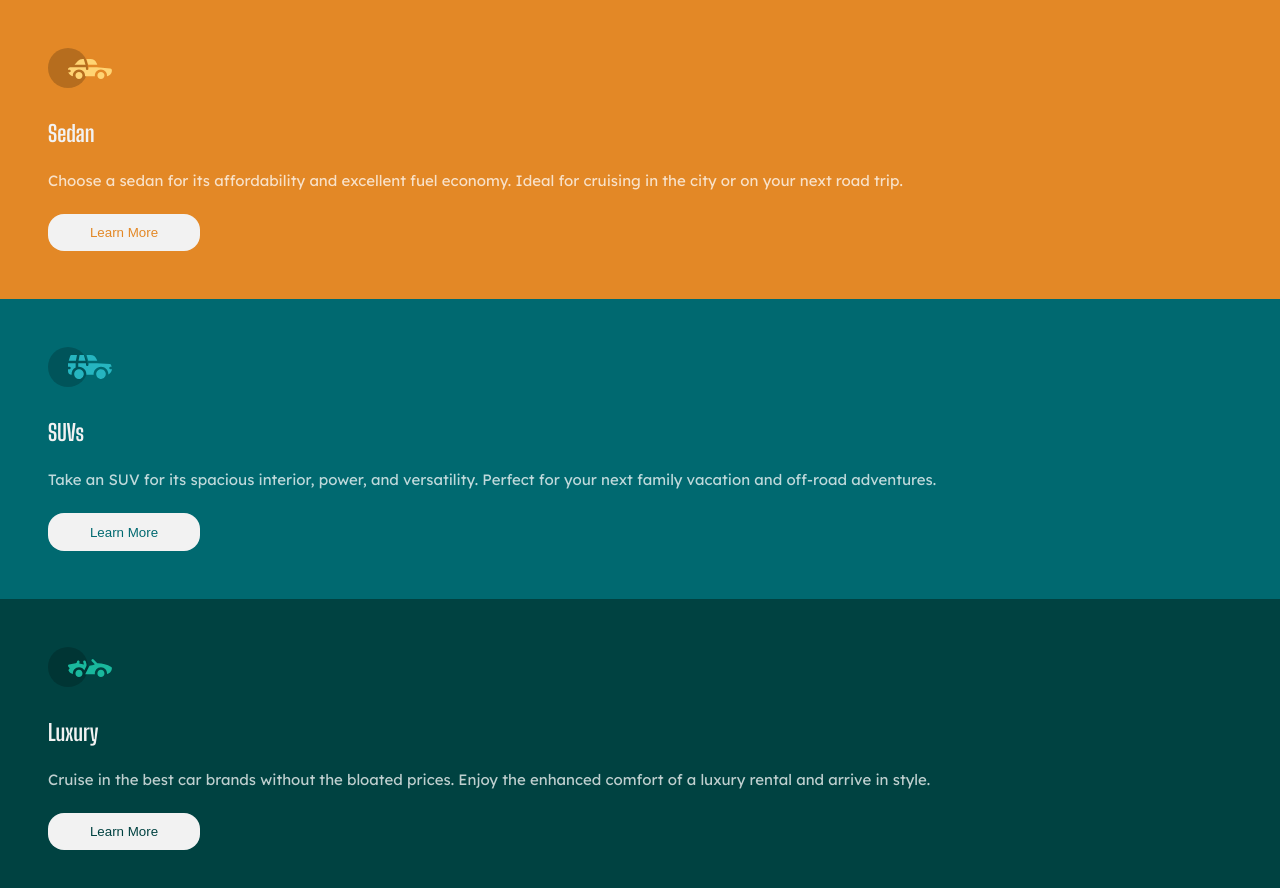
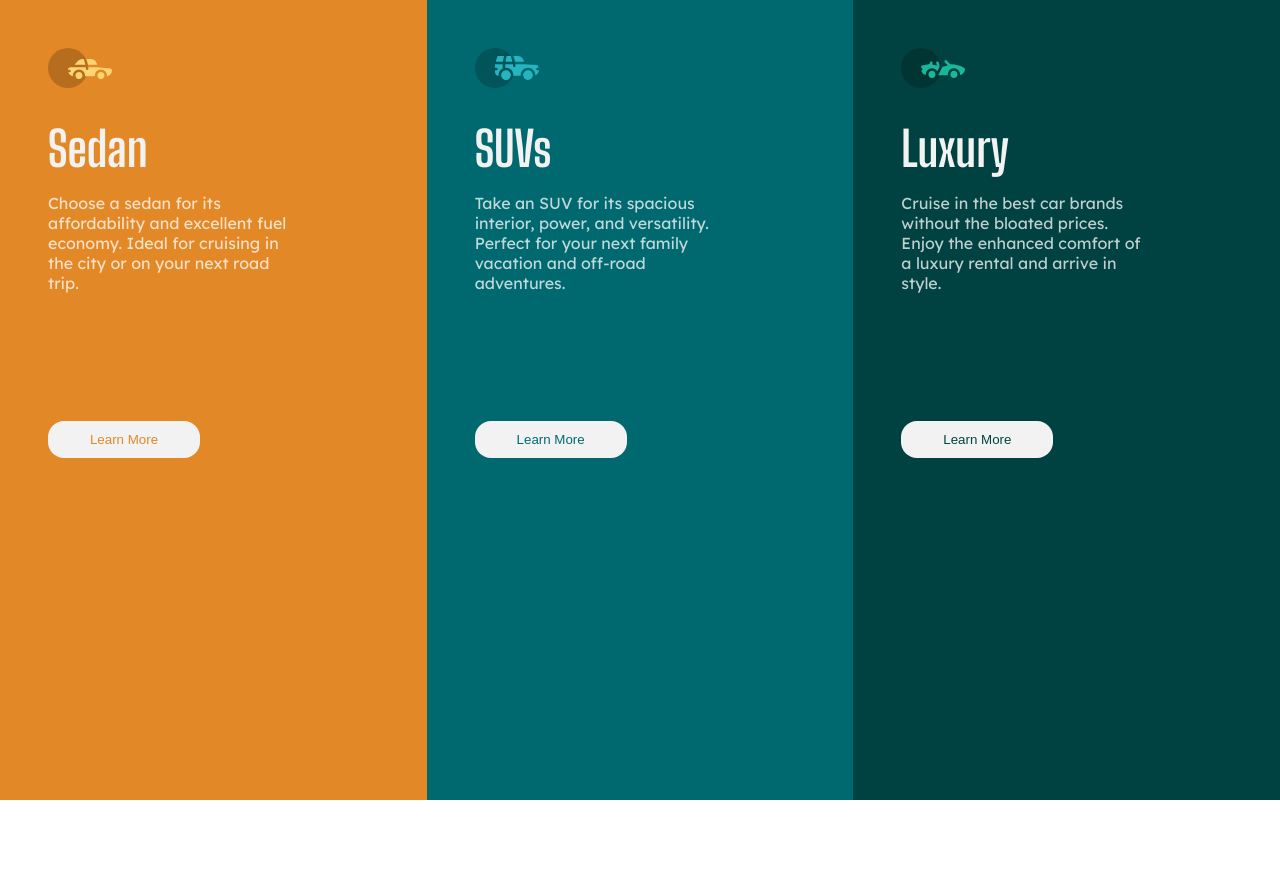
Before and after one commit to mmustaphak/3-column-preview-card-component, a React (Vite) app: page / in a window 1280 px wide. Shown: the top 888 px of the page. After the commit the page ends 800 px from the top, so only its background shows below. Built offline with nearby package versions, Linux system fonts and the light colour scheme.

Commit message:
Applied media quearies for larger screen size

```diff
--- a/src/App.css
+++ b/src/App.css
@@ -0,0 +1,18 @@
+@media (min-width:376px){
+    main{
+        display: grid;
+        grid-template-columns: repeat(3,1fr);
+    }
+    .card--info{
+        height: 100vh;
+    }
+    main .card--info h2{
+        font-size: 3rem;
+        margin-bottom: 1rem;
+    }
+    main .card--info p{
+        max-width: 10rem;
+        font-size: 1rem;
+        margin-bottom: 8rem;
+    }
+}
--- a/src/App.jsx
+++ b/src/App.jsx
@@ -6,9 +6,9 @@ function App() {
     return <Card key={item.id} item={item}/>
   })
   return (
-    <>
+    <main>
       {cardElement}
-    </>
+    </main>
   )
 }
 
--- a/src/components/Card.css
+++ b/src/components/Card.css
@@ -14,6 +14,7 @@
     border: solid 2px hsla(0, 0%, 100%, 0.75);
     background-color: hsl(31, 77%, 52%);
     color:hsla(0, 0%, 100%, 0.75);
+    cursor: pointer;
 }
 .card--2{
     background-color: hsl(184, 100%, 22%);
@@ -25,6 +26,7 @@
     border: solid 2px hsla(0, 0%, 100%, 0.75);
     background-color: hsl(184, 100%, 22%);
     color:hsla(0, 0%, 100%, 0.75);
+    cursor: pointer;
 }
 .card--3{
     background-color: hsl(179, 100%, 13%);
@@ -36,6 +38,7 @@
     border: solid 2px hsla(0, 0%, 100%, 0.75);
     background-color: hsl(179, 100%, 13%);
     color:hsla(0, 0%, 100%, 0.75);
+    cursor: pointer;
 }
 .card--info{
     display: flex;
@@ -61,13 +64,28 @@
     border-radius: 1rem;
     align-self: flex-start;
     width: 9.5rem;
+
 }
 .card--info img{
     align-self: flex-start;
     margin-bottom: 2rem;
 }
 @media( max-width: 376px ){
+    .card--info{
+        display: flex;
+        flex-direction: column;
+        padding: 3rem;
+        color: hsla(0, 0%, 100%, 0.75);
+        font-size: .9375rem;
+    }
+    .card--info h2{
+        color: hsl(0, 0%, 95%);
+        margin-bottom:1.5rem;
+        font-family: 'Big Shoulders Display', cursive;
+    }
     .card--info p{
-        max-width: 13rem;
+        margin-bottom: 1.5rem;
+        min-width: 15rem;
+        font-family: 'Lexend Deca', sans-serif;
     }
 }
```
